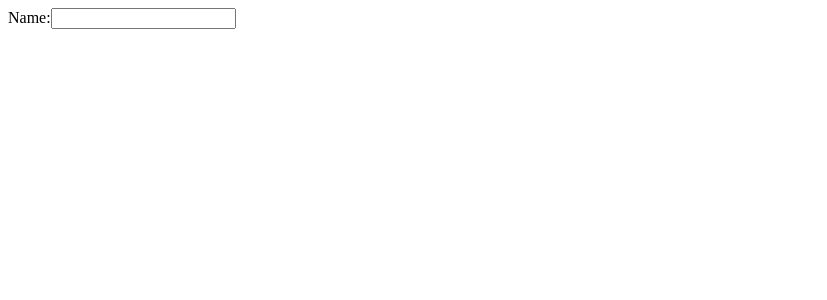
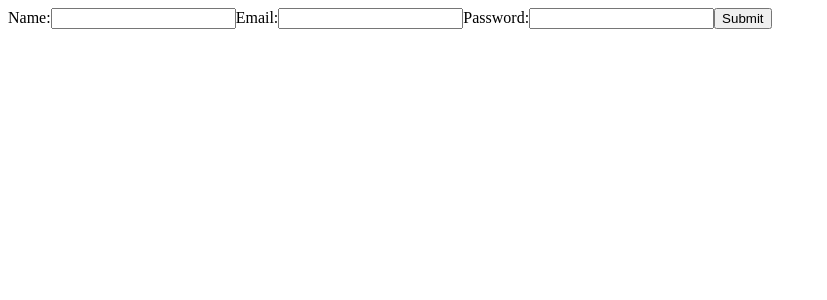
Before and after one commit to SunnyJate/React-app, a React (Create React App) app in the folder 01/: page / in a window 1280 px wide. Shown: the top 300 px of the page, without its empty margins (0-827 px from the left). Built offline with nearby package versions, Linux system fonts and the light colour scheme.

Commit message:
Use of Multiple usestate

```diff
--- a/01/src/Form.js
+++ b/01/src/Form.js
@@ -1,14 +1,47 @@
-import React from 'react'
+import React, { useState } from "react";
 
 const Form = () => {
+  const [name, setName] = useState("");
+  const [email, setEmail] = useState("");
+  const [password, setPassword] = useState("");
+
+  const handleName = (e) => {
+    console.log(e.target.value);
+    setName(e.target.value);
+  };
+  const handleEmail = (e) => {
+    console.log(e.target.value);
+    setEmail(e.target.value);
+  };
+
+  const handlePassword = (e) => {
+    console.log(e.target.value);
+    setPassword(e.target.value);
+  };
+
+  const handleSubmit=(e)=>{
+    e.preventDefault();
+  }
   return (
-    <div>
+    <form>
       <label>
         Name:
-        <input/>
+        <input type="text" value={name} onChange={handleName} />
       </label>
-    </div>
-  )
-}
 
-export default Form
+      <label>
+        Email:
+        <input type="email" value={email} onChange={handleEmail} />
+      </label>
+
+      <label>
+        Password:
+        <input type="password" value={password} onChange={handlePassword} />
+      </label>
+
+      <button>Submit</button>
+    </form>
+  );
+};
+
+export default Form;
--- a/01/src/index.js
+++ b/01/src/index.js
@@ -2,7 +2,7 @@ import React from 'react';
 import ReactDOM from 'react-dom/client';
 // import Mobile from './Mobile';
 // import App from './App';
-import Data from './Data';
+// import Data from './Data';
 import Form from './Form';
 
 
```
